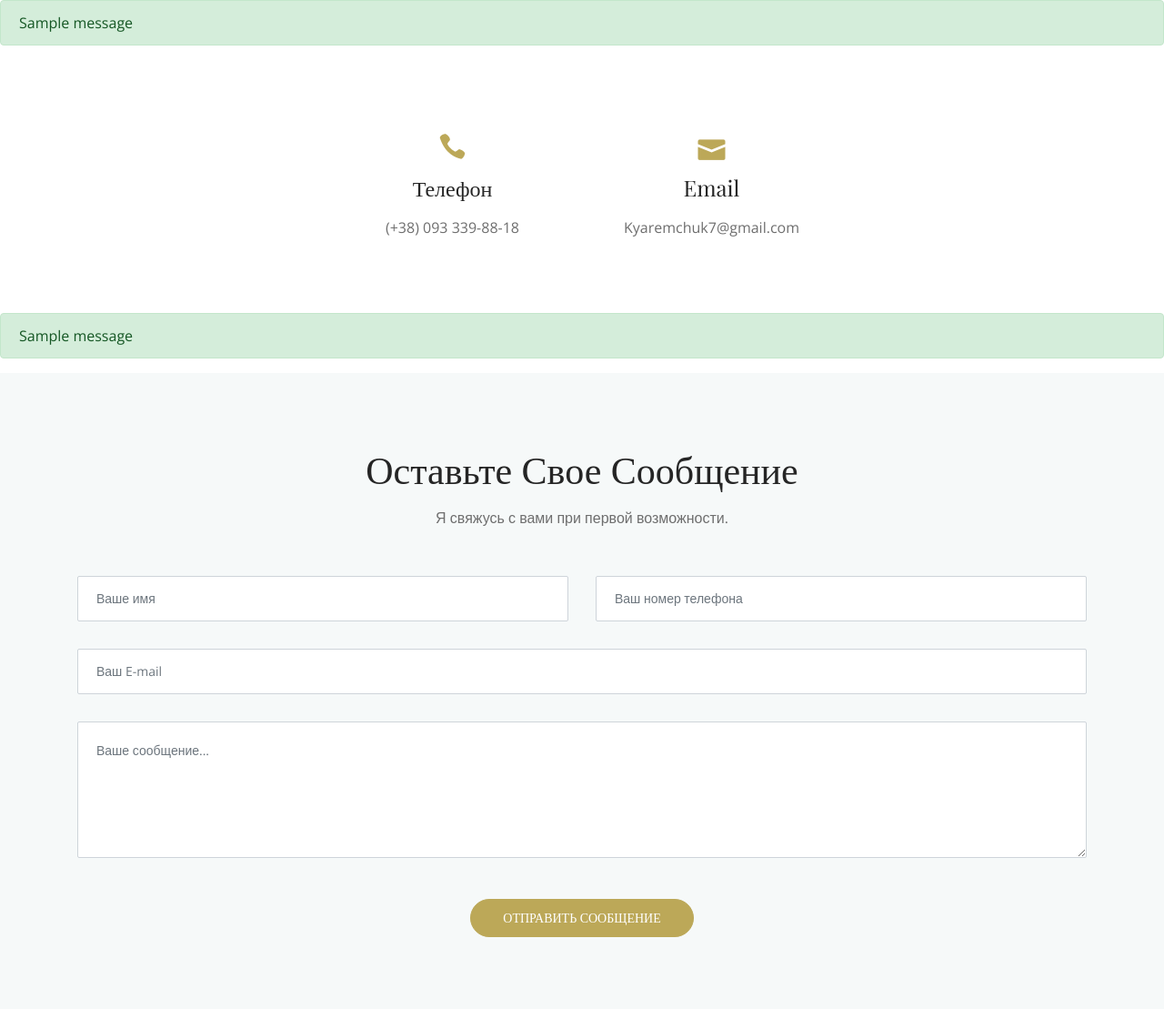
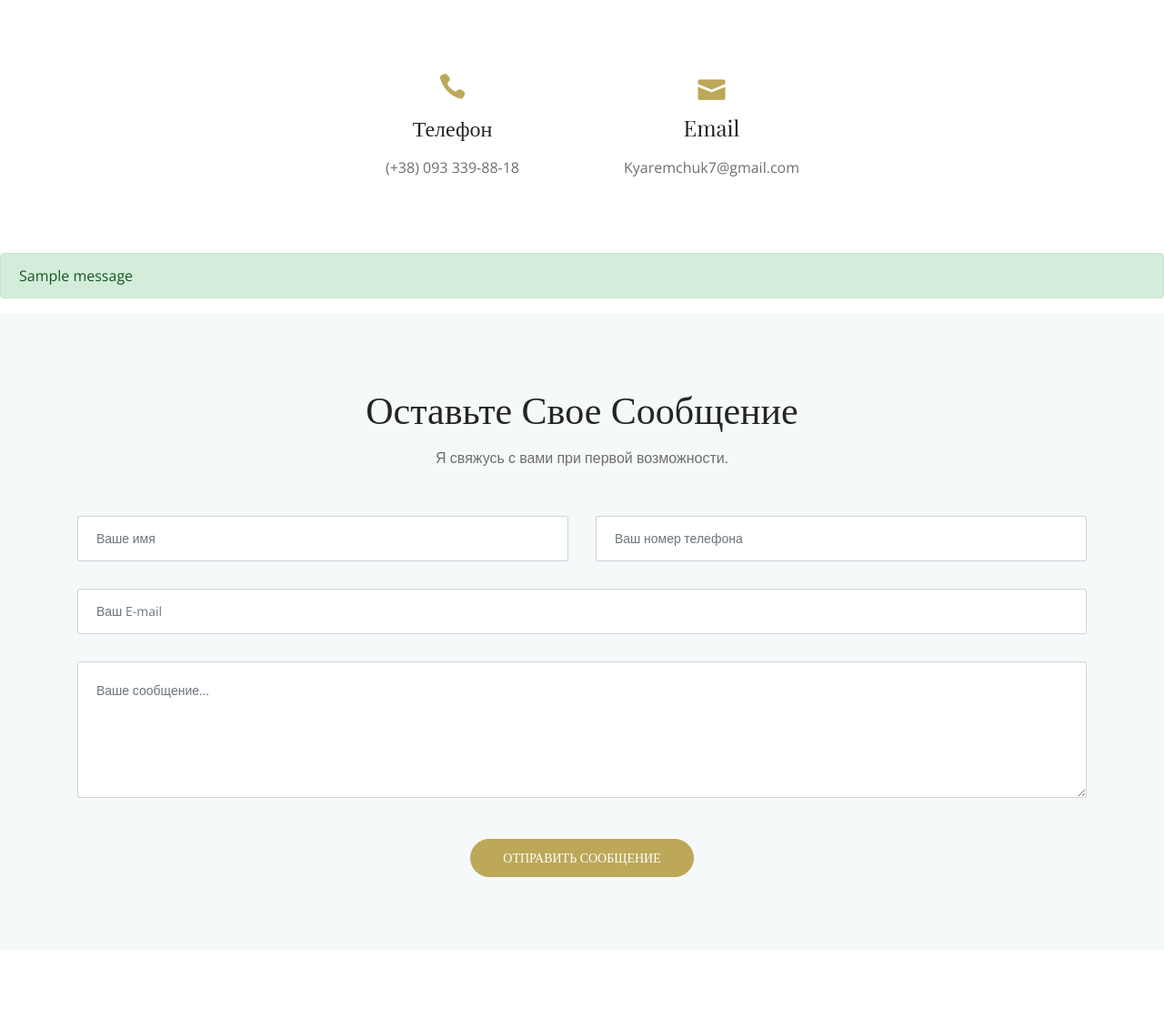
Before and after one commit to LitovchenkoYevhen/krisnails.site_public, a Django app: page /contact/ in a window 1280 px wide. Shown: the part 151-1260 px from the top of the page at 91% size. Run offline with Django 3.2, Linux system fonts and the light colour scheme; tables that the repository leaves empty hold one stand-in row (values such as "Sample post"); one stand-in notice (Sample message) is shown; some libraries are stand-ins or nearby versions.

Commit message:
style contact.html

```diff
--- a/services/templates/services/contact.html
+++ b/services/templates/services/contact.html
@@ -8,19 +8,7 @@
     </div>
     Google Maps End -->
 
-{% if messages %}
-    {% for message in messages %}
-        {% if message.tags == 'error' %}
-            <div class="alert alert-danger" role="alert">
-                {{ message }}
-            </div>
-        {% else %}
-            <div class="alert alert-{{ message.tags }}" role="alert">
-                {{ message }}
-            </div>
-        {% endif %}
-    {% endfor %}
-{% endif %}
+
 
     <!-- Contact Information Area Start -->
     <section class="contact-information-area section-padding-80-0">
```
